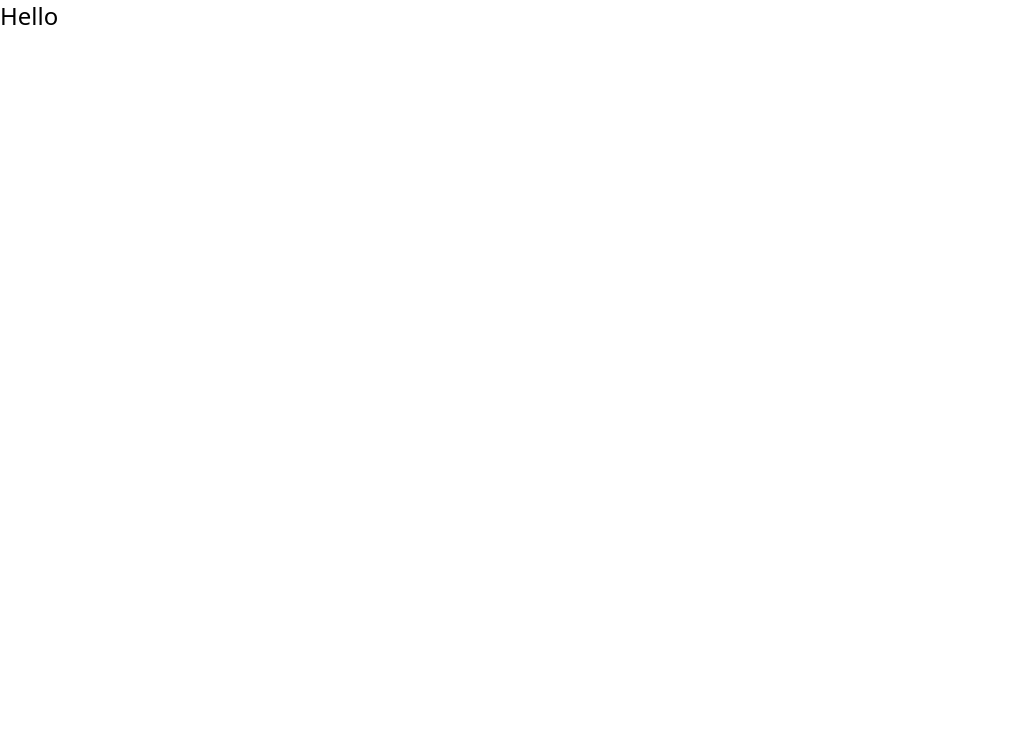
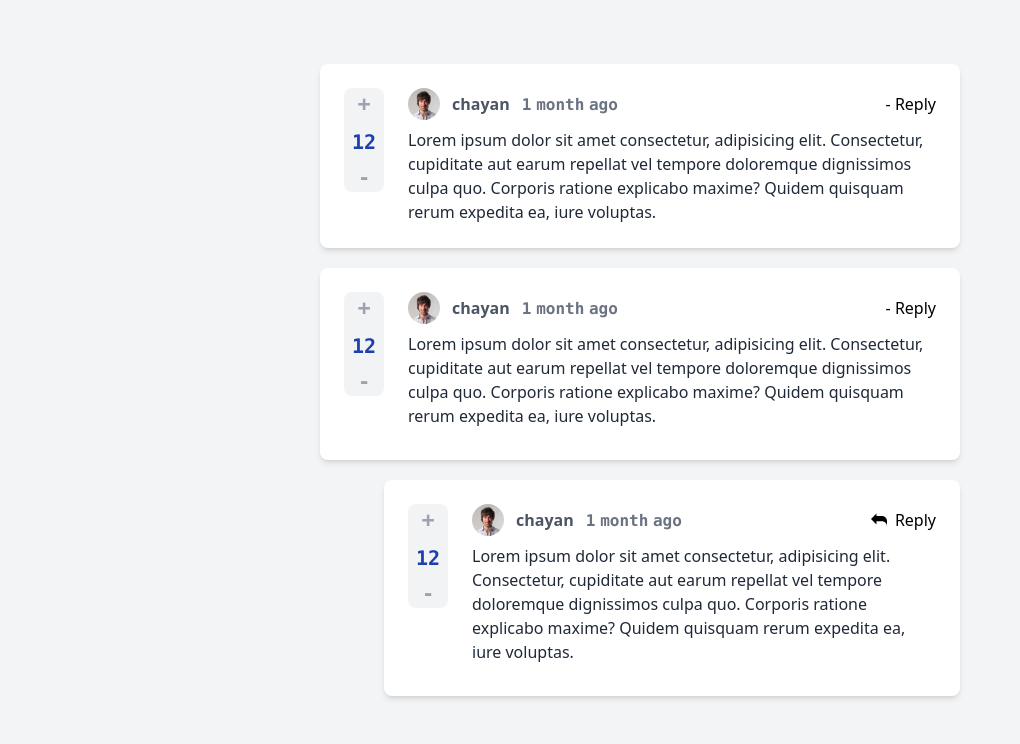
Before and after one commit to chayandasgupta/tailwind-comment-box, a website: page index.html in a window 1280 px wide. Shown: the whole page, without its empty margins (0-1020 px from the left). Drawn offline with nearby package versions, Linux system fonts and the light colour scheme.

Commit message:
comment box structure buildup

```diff
--- a/index.html
+++ b/index.html
@@ -9,7 +9,128 @@
 </head>
 
 <body>
-  <h1 class="text-2xl">Hello</h1>
+  <section class="bg-gray-100 py-8 lg:py-16 antialiased">
+    <div class="max-w-2xl mx-auto px-4">
+      <article class="p-6 text-base bg-white rounded-lg shadow-md mb-5">
+        <!-- flex box -->
+        <div class="flex justify-between">
+          <!-- left -->
+          <div class="mr-6">
+            <div
+              class="flex justify-center items-center flex-col font-semibold rounded-lg w-10 bg-gray-200 bg-opacity-50">
+              <button class="text-2xl font-bold text-gray-400 w-full hover:bg-gray-200 rounded-t-lg">+</button>
+              <span class="text-xl text-blue-800 font-mono pt-2 pb-1">12</span>
+              <button class="text-2xl font-bold text-gray-400 w-full hover:bg-gray-200 rounded-b-lg">-</button>
+            </div>
+          </div>
+          <!-- right -->
+          <div class="w-full">
+            <header class="flex justify-between items-center w-full mb-2">
+              <a href="#" class="flex items-center">
+                <img src="/user1.jpg" alt="user1" class="rounded-full w-8 h-8 mr-3">
+                <p>
+                  <strong class="mr-2 text-gray-600">chayan</strong>
+                  <time class="text-gray-500 font-semibold font-mono [word-spacing:-5px]">1 month ago</time>
+                </p>
+              </a>
+              <!-- reply button -->
+              <a href="#">
+                <span>-</span>
+                <span>Reply</span>
+              </a>
+            </header>
+            <p class="text-base font-normal text-gray-800">Lorem ipsum dolor sit amet consectetur,
+              adipisicing
+              elit.
+              Consectetur, cupiditate aut earum repellat vel
+              tempore doloremque dignissimos culpa quo. Corporis ratione explicabo maxime? Quidem quisquam rerum
+              expedita ea, iure voluptas.</p>
+
+          </div>
+        </div>
+      </article>
+      <div>
+        <article class="p-6 text-base bg-white rounded-lg shadow-md mb-5">
+          <!-- flex box -->
+          <div class="flex justify-between mb-2">
+            <!-- left -->
+            <div class="mr-6">
+              <div
+                class="flex justify-center items-center flex-col font-semibold rounded-lg w-10 bg-gray-200 bg-opacity-50">
+                <button class="text-2xl font-bold text-gray-400 w-full hover:bg-gray-200 rounded-t-lg">+</button>
+                <span class="text-xl text-blue-800 font-mono pt-2 pb-1">12</span>
+                <button class="text-2xl font-bold text-gray-400 w-full hover:bg-gray-200 rounded-b-lg">-</button>
+              </div>
+            </div>
+            <!-- right -->
+            <div class="w-full">
+              <header class="flex justify-between items-center w-full mb-2">
+                <a href="#" class="flex items-center">
+                  <img src="/user1.jpg" alt="user1" class="rounded-full w-8 h-8 mr-3">
+                  <p>
+                    <strong class="mr-2 text-gray-600">chayan</strong>
+                    <time class="text-gray-500 font-semibold font-mono [word-spacing:-5px]">1 month ago</time>
+                  </p>
+                </a>
+                <!-- reply button -->
+                <a href="#">
+                  <span>-</span>
+                  <span>Reply</span>
+                </a>
+              </header>
+              <p class="text-base font-normal text-gray-800">Lorem ipsum dolor sit amet consectetur,
+                adipisicing
+                elit.
+                Consectetur, cupiditate aut earum repellat vel
+                tempore doloremque dignissimos culpa quo. Corporis ratione explicabo maxime? Quidem quisquam rerum
+                expedita ea, iure voluptas.</p>
+
+            </div>
+          </div>
+        </article>
+        <article class="p-6 text-base bg-white rounded-lg shadow-md mb-5 ml-16">
+          <!-- flex box -->
+          <div class="flex justify-between mb-2">
+            <!-- left -->
+            <div class="mr-6">
+              <div
+                class="flex justify-center items-center flex-col font-semibold rounded-lg w-10 bg-gray-200 bg-opacity-50">
+                <button class="text-2xl font-bold text-gray-400 w-full hover:bg-gray-200 rounded-t-lg">+</button>
+                <span class="text-xl text-blue-800 font-mono pt-2 pb-1">12</span>
+                <button class="text-2xl font-bold text-gray-400 w-full hover:bg-gray-200 rounded-b-lg">-</button>
+              </div>
+            </div>
+            <!-- right -->
+            <div class="w-full">
+              <header class="flex justify-between items-center w-full mb-2">
+                <a href="#" class="flex items-center">
+                  <img src="/user1.jpg" alt="user1" class="rounded-full w-8 h-8 mr-3">
+                  <p>
+                    <strong class="mr-2 text-gray-600">chayan</strong>
+                    <time class="text-gray-500 font-semibold font-mono [word-spacing:-5px]">1 month ago</time>
+                  </p>
+                </a>
+                <!-- reply button -->
+                <a href="#" class="flex justify-center items-center space-x-2">
+                  <span>
+                    <img src="svg1.svg" alt="" class="w-4">
+                  </span>
+                  <span>Reply</span>
+                </a>
+              </header>
+              <p class="text-base font-normal text-gray-800">Lorem ipsum dolor sit amet consectetur,
+                adipisicing
+                elit.
+                Consectetur, cupiditate aut earum repellat vel
+                tempore doloremque dignissimos culpa quo. Corporis ratione explicabo maxime? Quidem quisquam rerum
+                expedita ea, iure voluptas.</p>
+
+            </div>
+          </div>
+        </article>
+      </div>
+    </div>
+  </section>
 </body>
 
 </html>
```
Also changed, not shown: svg1.svg (added), user1.jpg (added), user2.jpg (added).
